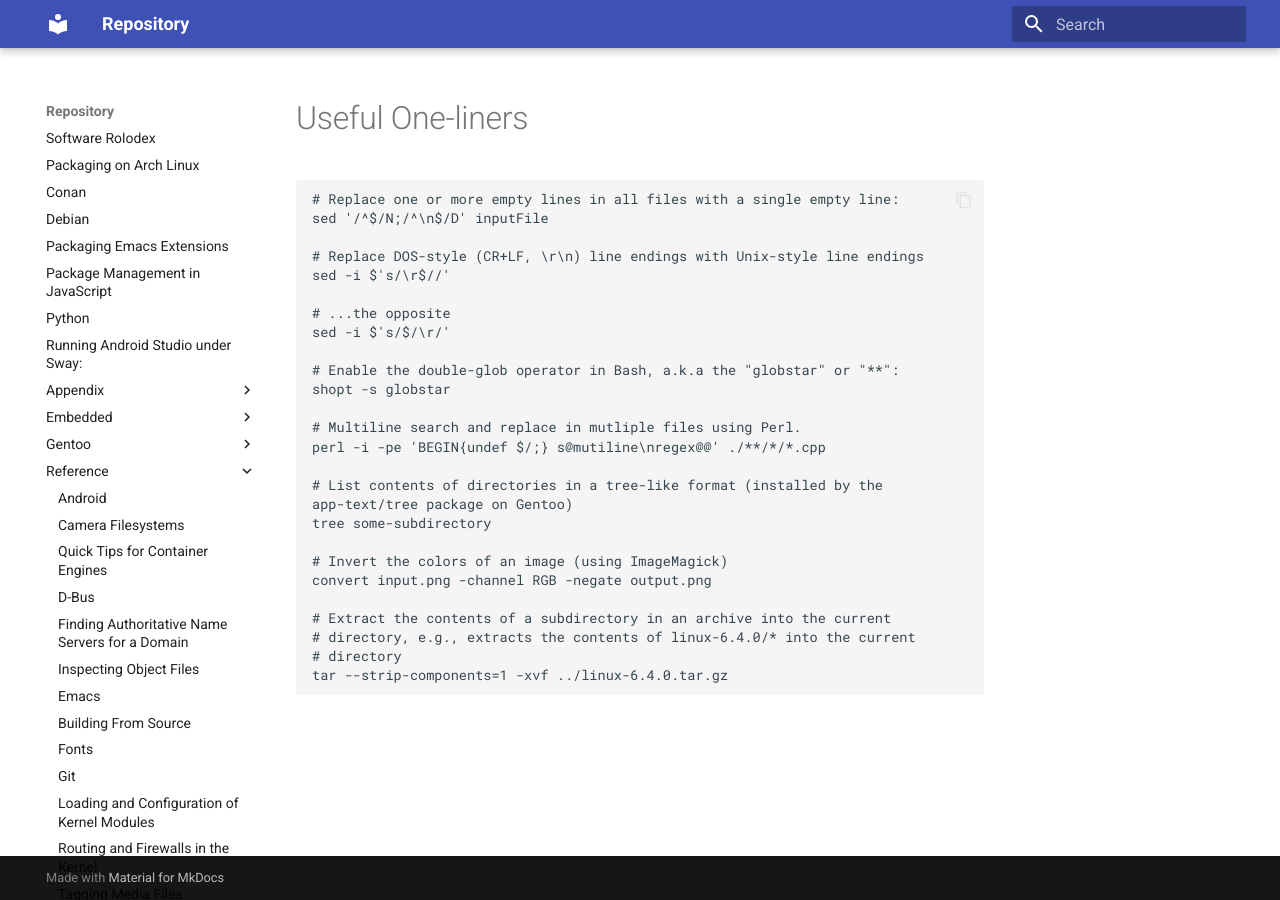
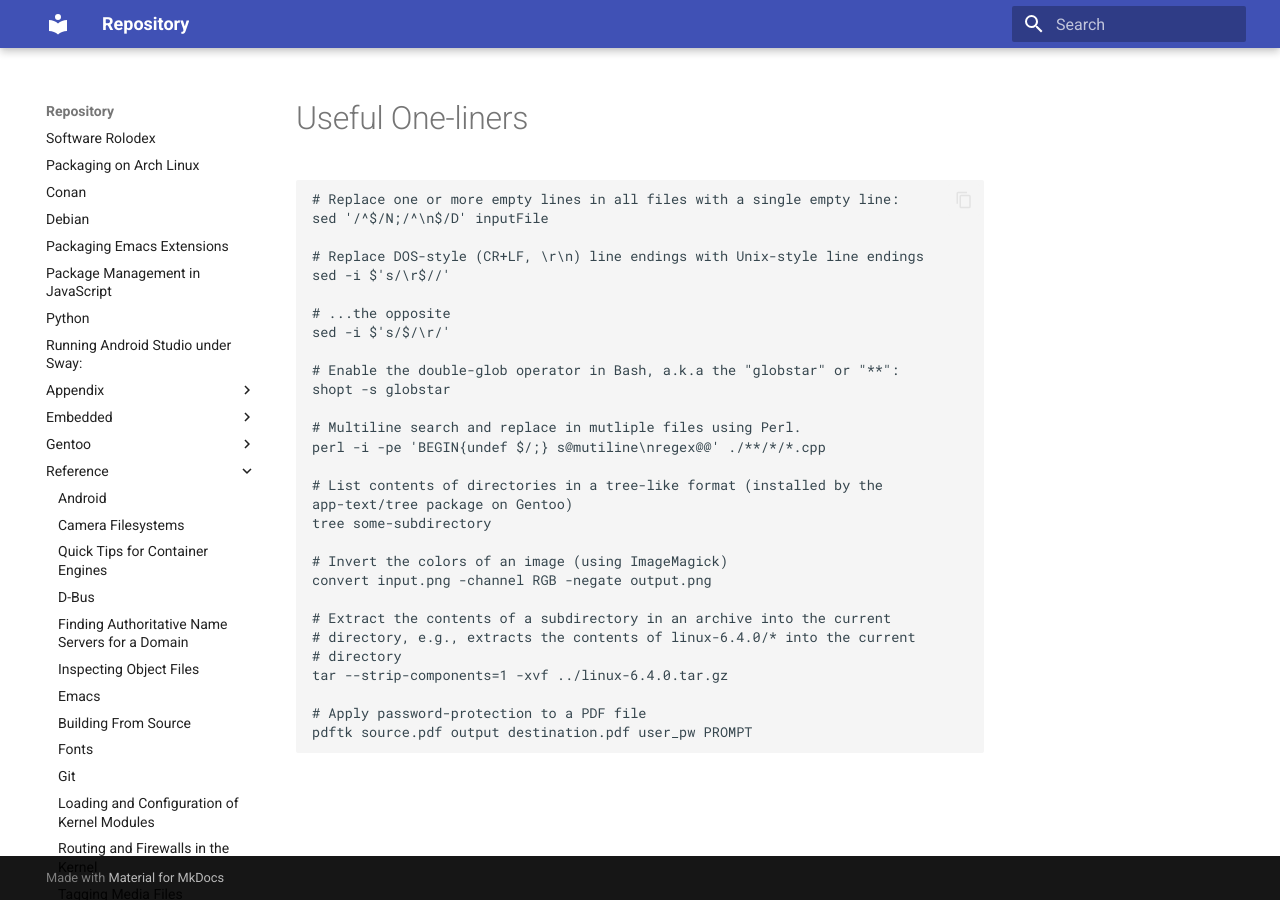
Before and after one commit to AmateurECE/twardyece-repository, an MkDocs documentation site: the page built from docs/Reference/UsefulOneliners.md, in a window 1280 px wide. Built offline with MkDocs 1.6.1 and Material for MkDocs 9.7.7, drawn with Linux system fonts in a browser that asks for light colours.

Commit message:
reference: One-liner for password-protecting a PDF

````diff
--- a/docs/Reference/UsefulOneliners.md
+++ b/docs/Reference/UsefulOneliners.md
@@ -29,4 +29,7 @@ convert input.png -channel RGB -negate output.png
 # directory, e.g., extracts the contents of linux-6.4.0/* into the current
 # directory
 tar --strip-components=1 -xvf ../linux-6.4.0.tar.gz
+
+# Apply password-protection to a PDF file
+pdftk source.pdf output destination.pdf user_pw PROMPT
 ```
````
